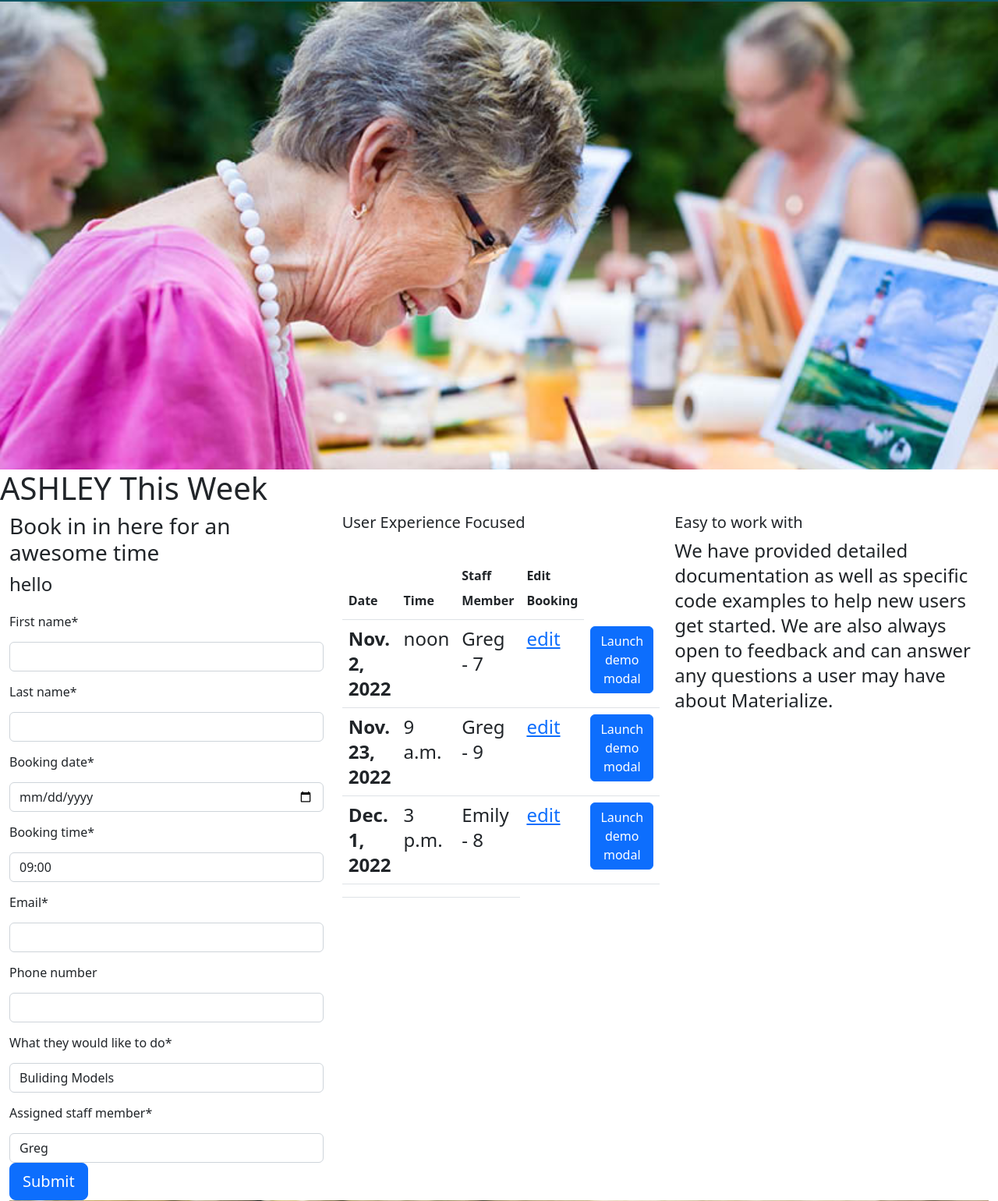
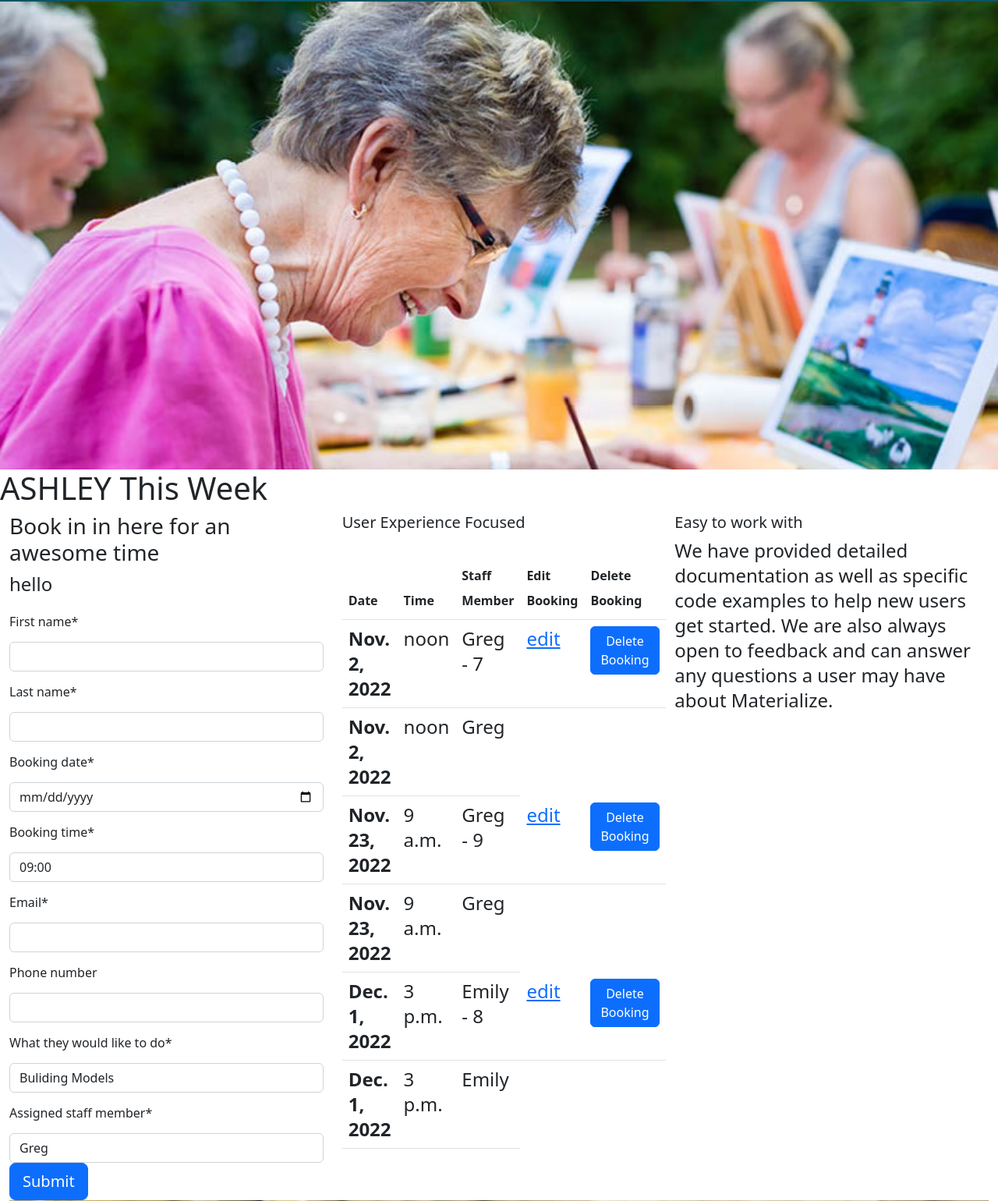
Before and after one commit to wierdlygoodcoder/activity-time, a Django app: page /booking/ in a window 1280 px wide. Shown: the part 86-1626 px from the top of the page at 78% size. Run offline with Django 3.2, Linux system fonts and the light colour scheme; data comes from the database, SQL or seed files in the repository; both versions use the stored data as it was after the commit; some libraries are stand-ins or nearby versions.

Commit message:
added veiw to views.py

```diff
--- a/booking/urls.py
+++ b/booking/urls.py
@@ -8,5 +8,5 @@ urlpatterns = [
     path('news/', views.News.as_view(), name="news"),
     path('booking/', views.Create_Booking.as_view(), name="booking"),
     path('booking/<item_id>/edit/', views.edit_booking, name='edit_booking'),
-    path('delete/<item_id>', views.delete_booking, name='delete'),
+    path('booking/<item_id>/delete/', views.delete_booking, name='delete_booking'),
 ]
--- a/static/css/style.css
+++ b/static/css/style.css
@@ -32,6 +32,10 @@ main {
   margin-left: 15px;
   margin-bottom: 10px;
   margin-top: 10px;
+}
+
+.text-blue-purple:hover{
+  color:#beb8eb;
 }
 
 .text-midnight-green{
--- a/templates/base.html
+++ b/templates/base.html
@@ -9,7 +9,6 @@
   <meta http-equiv="X-UA-Compatible" content="IE=edge">
   <meta name="viewport" content="width=device-width, initial-scale=1">
   <meta name="description" content="activty booking allows you to book from a wide range of activtys.">
-  <script src="https://kit.fontawesome.com/956458a6ca.js" crossorigin="anonymous"></script>
   <link href="https://cdn.jsdelivr.net/npm/bootstrap@5.2.2/dist/css/bootstrap.min.css" rel="stylesheet"
     integrity="sha384-Zenh87qX5JnK2Jl0vWa8Ck2rdkQ2Bzep5IDxbcnCeuOxjzrPF/et3URy9Bv1WTRi" crossorigin="anonymous">
   <link rel="stylesheet" href="https://cdn.jsdelivr.net/npm/bootstrap-icons@1.9.1/font/bootstrap-icons.css">
@@ -77,7 +76,7 @@
           <div class="col-lg-6 col-md-4 col-sm-6">
             <h5 class="text-center">Social media</h5>
             <ul class="text-center">
-              <li><a href="https://www.facebook.com/" class="text-blue-purple" target="_blank">Facebook</a></li>
+              <li><a href="https://www.facebook.com/" class="text-blue-purple" target="_blank"><i class="fa-brands fa-facebook-f"></i></a></li>
               <li><a href="https://www.twitter.com/" class="text-blue-purple" target="_blank">Twitter</a></li>
               <li><a href="https://www.linkedin.co.uk/" class="text-blue-purple" target="_blank">Linked in</a></li>
               <li><a href="https://www.youtube.co.uk/" class="text-blue-purple" target="_blank">Youtube</a></li>
@@ -90,7 +89,7 @@
   <script src="https://cdn.jsdelivr.net/npm/bootstrap@5.2.2/dist/js/bootstrap.bundle.min.js"
     integrity="sha384-OERcA2EqjJCMA+/3y+gxIOqMEjwtxJY7qPCqsdltbNJuaOe923+mo//f6V8Qbsw3" crossorigin="anonymous">
   </script>
-  <script src="https://ajax.googleapis.com/ajax/libs/jquery/3.3.1/jquery.min.js"></script>
+  <script src="https://kit.fontawesome.com/956458a6ca.js" crossorigin="anonymous"></script>
   <script src="https://cdnjs.cloudflare.com/ajax/libs/popper.js/1.14.3/umd/popper.min.js"></script>
   <script src="https://maxcdn.bootstrapcdn.com/bootstrap/4.1.3/js/bootstrap.min.js"></script>
 </body>
--- a/templates/booking.html
+++ b/templates/booking.html
@@ -43,6 +43,7 @@
                   <th scope="col">Time</th>
                   <th scope="col">Staff Member</th>
                   <th scope="col">Edit Booking</th>
+                  <th scope="col">Delete Booking</th>
                 </tr>
               </thead>
               <tbody>
@@ -52,22 +53,22 @@
                   <td>{{ booking.booking_time }}</td>
                   <td>{{ booking.assigned_staff_member }} - {{booking.id}}</td>
                   <td><a href="{% url 'edit_booking' booking.id %}">edit</a></td>
-                  <td><button type="button" class="btn btn-primary" data-bs-toggle="modal" data-bs-target="#exampleModal">
-                    Launch demo modal
+                  <td><button type="button" class="btn btn-primary" data-bs-toggle="modal" data-bs-target="delete-{{booking.id}}">
+                    Delete Booking
                   </button></td>
                 </tr>
-                {% endfor %}
                 <tr>
                   <th scope="row">{{ booking.booking_date }}</th>
                   <td>{{ booking.booking_time }}</td>
                   <td>{{ booking.assigned_staff_member }}</td>
                 </tr>
+                {% endfor %}
               </tbody>
             </table>
           </div>
         </div>
 
-        <div class="modal" id="exampleModal" tabindex="-1">
+        <div class="modal" id="delete-{{booking.id}}" tabindex="-1">
           <div class="modal-dialog">
             <div class="modal-content">
               <div class="modal-header">
@@ -79,7 +80,7 @@
               </div>
               <div class="modal-footer">
                 <button type="button" class="btn btn-secondary" data-bs-dismiss="modal">Cancel</button>
-                <a href="/delete/{{ item.id }}"><button type="button" class="btn btn-primary" >Delete</button></a>
+                <a href="{% url 'delete_booking' booking.id %}"><button type="submit" class="btn btn-primary" >Delete</button></a>
               </div>
             </div>
           </div>
```
Also changed, not shown: db.sqlite3.
